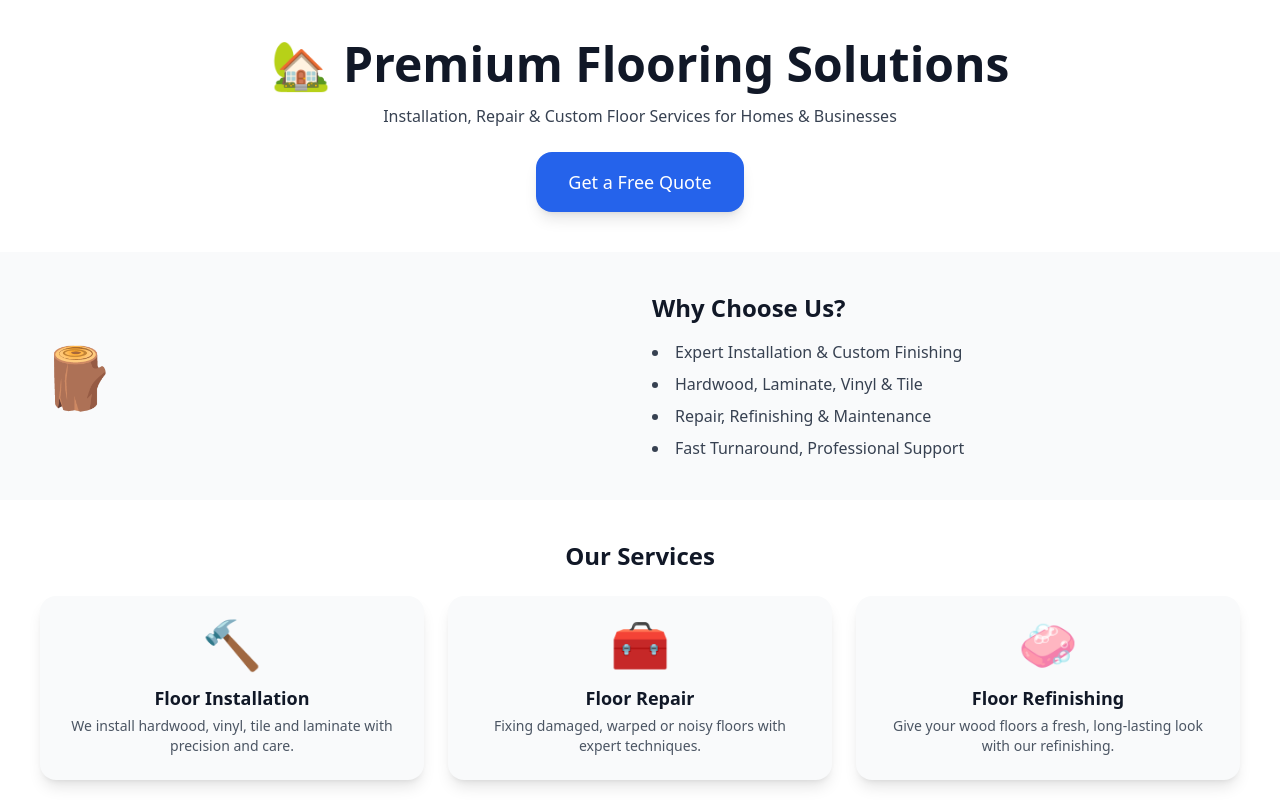
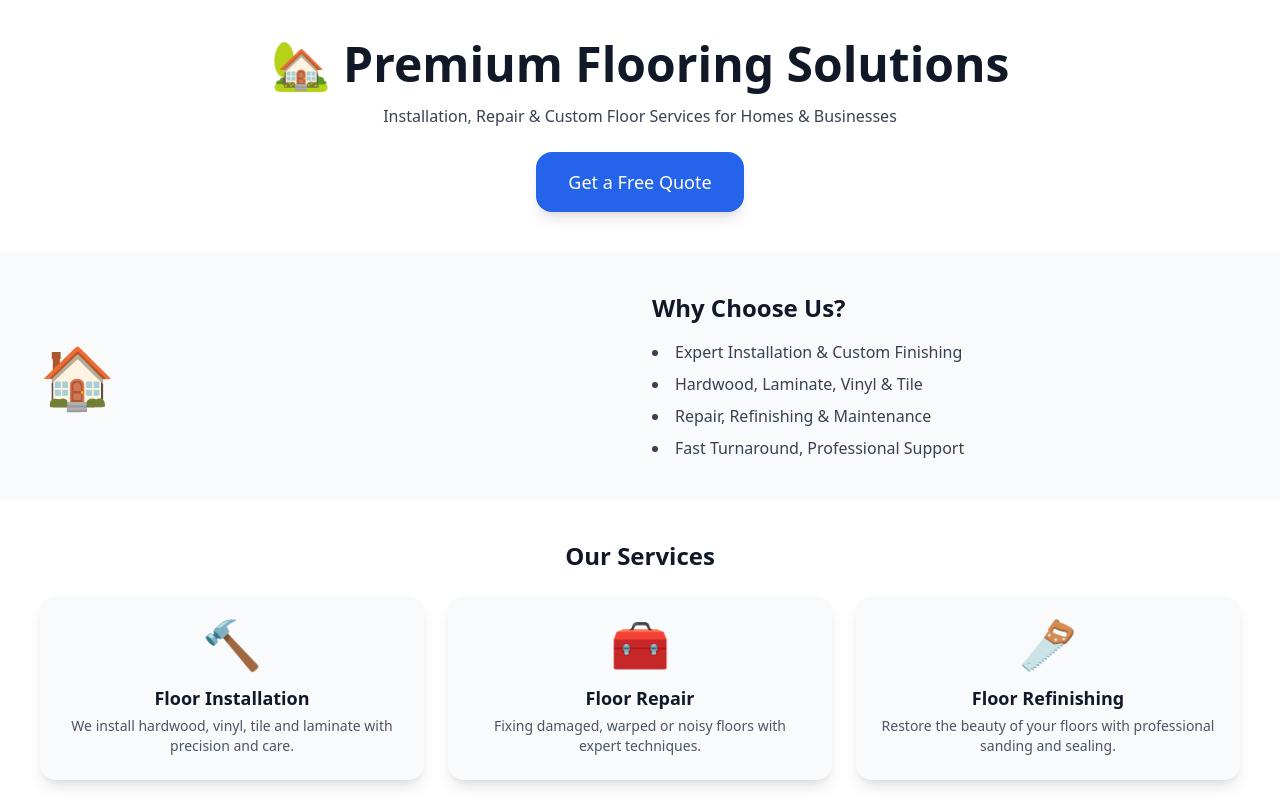
Before and after one commit to homeservices-lab/Flooring, a plain HTML site: page index.html in a window 1280 px wide. Shown: the top 800 px of the page. Drawn offline with nearby package versions, Linux system fonts and the light colour scheme.

Commit message:
index.html

```diff
--- a/index.html
+++ b/index.html
@@ -41,7 +41,7 @@
 
   <!-- Why Us -->
   <section class="grid md:grid-cols-2 gap-6 p-6 md:p-10 items-center bg-gray-50">
-    <div class="text-6xl text-center md:text-left fade-in">🪵</div>
+    <div class="text-6xl text-center md:text-left fade-in">🏠</div>
     <div class="fade-in">
       <h2 class="text-2xl font-semibold mb-4">Why Choose Us?</h2>
       <ul class="list-disc list-inside text-gray-700 space-y-2">
@@ -74,9 +74,9 @@
 
       <!-- Refinishing -->
       <div class="bg-gray-50 rounded-2xl shadow-lg p-6 text-center fade-in">
-        <div class="text-5xl mb-4">🧼</div>
+        <div class="text-5xl mb-4">🪚</div>
         <h3 class="font-semibold text-lg mb-1">Floor Refinishing</h3>
-        <p class="text-sm text-gray-600">Give your wood floors a fresh, long-lasting look with our refinishing.</p>
+        <p class="text-sm text-gray-600">Restore the beauty of your floors with professional sanding and sealing.</p>
       </div>
 
     </div>
```
